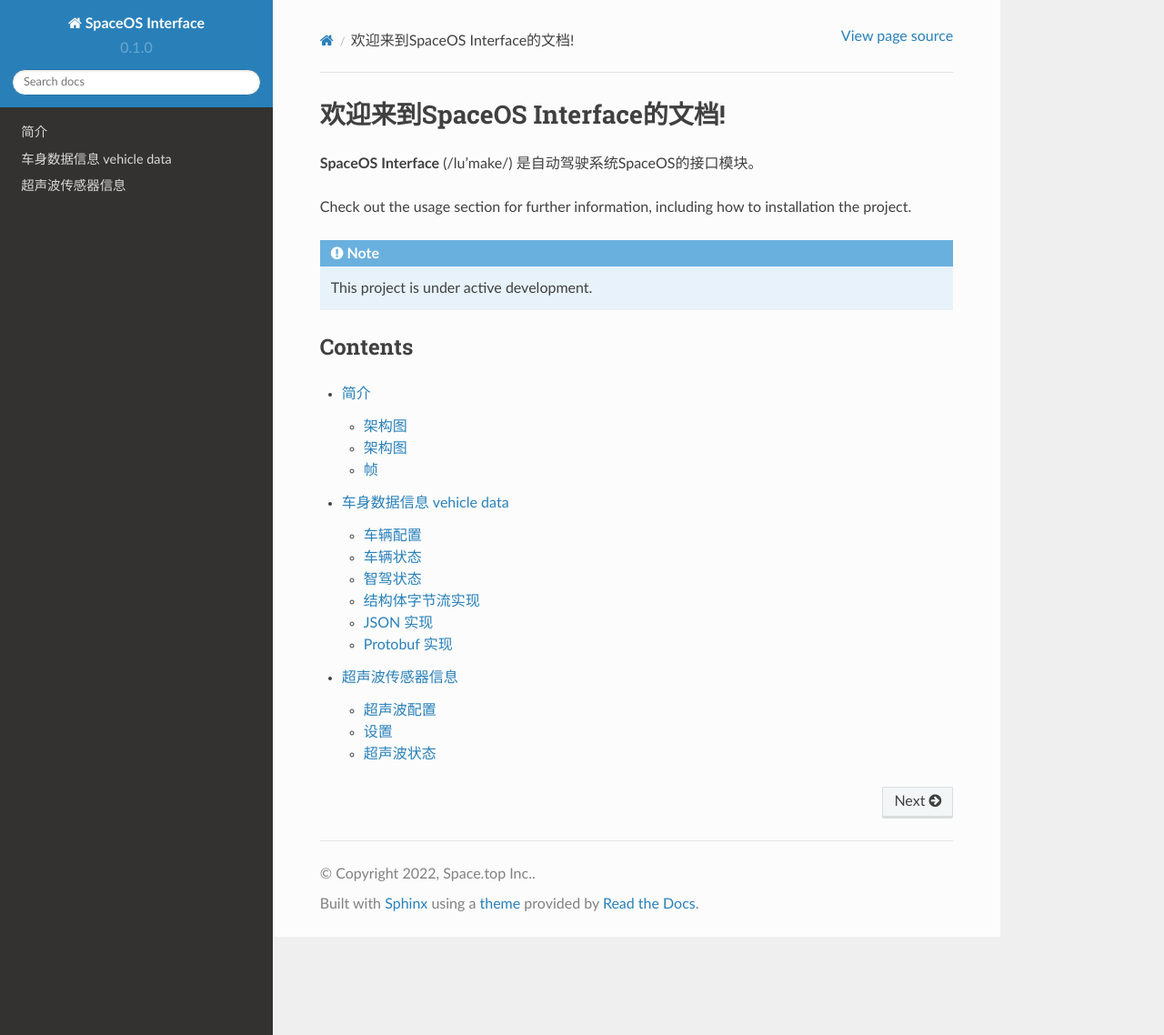
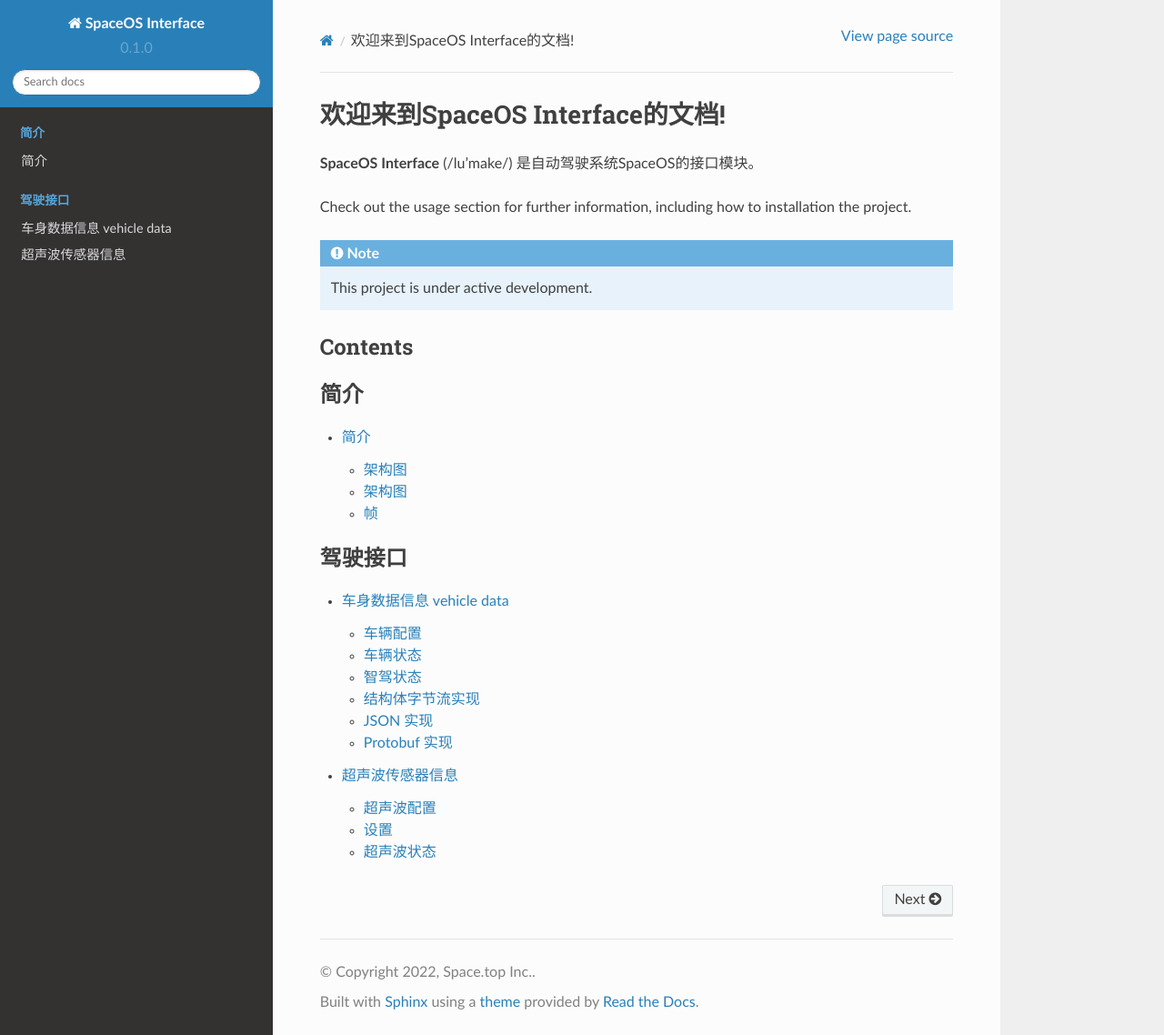
Before and after one commit to hno3kyoz/SpaceOS_interface_docs, a Sphinx documentation site: the page built from docs/source/index.rst, in a window 1280 px wide and 1138 px high. Shown: the whole window at 91% size. Built offline with Sphinx 7.4.7 and the Read the Docs theme 2.0.0, drawn with Linux system fonts in a browser that asks for light colours.

Commit message:
尝试修改目录

```diff
--- a/docs/source/index.rst
+++ b/docs/source/index.rst
@@ -15,7 +15,13 @@
 
 .. toctree::
    :maxdepth: 2
+   :caption: 简介
 
    0 简介
+
+.. toctree::
+   :maxdepth: 2
+   :caption: 驾驶接口
+
    1_驾驶接口/车辆接口
    1_驾驶接口/超声波接口
```
